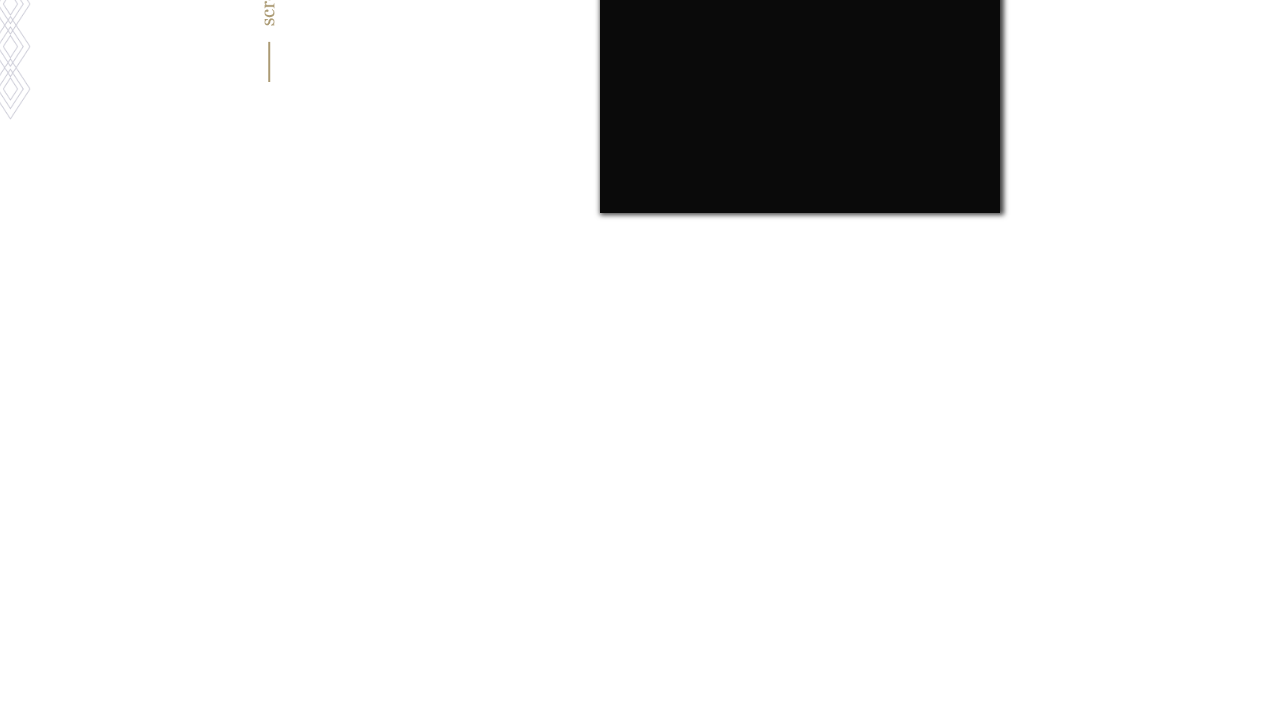
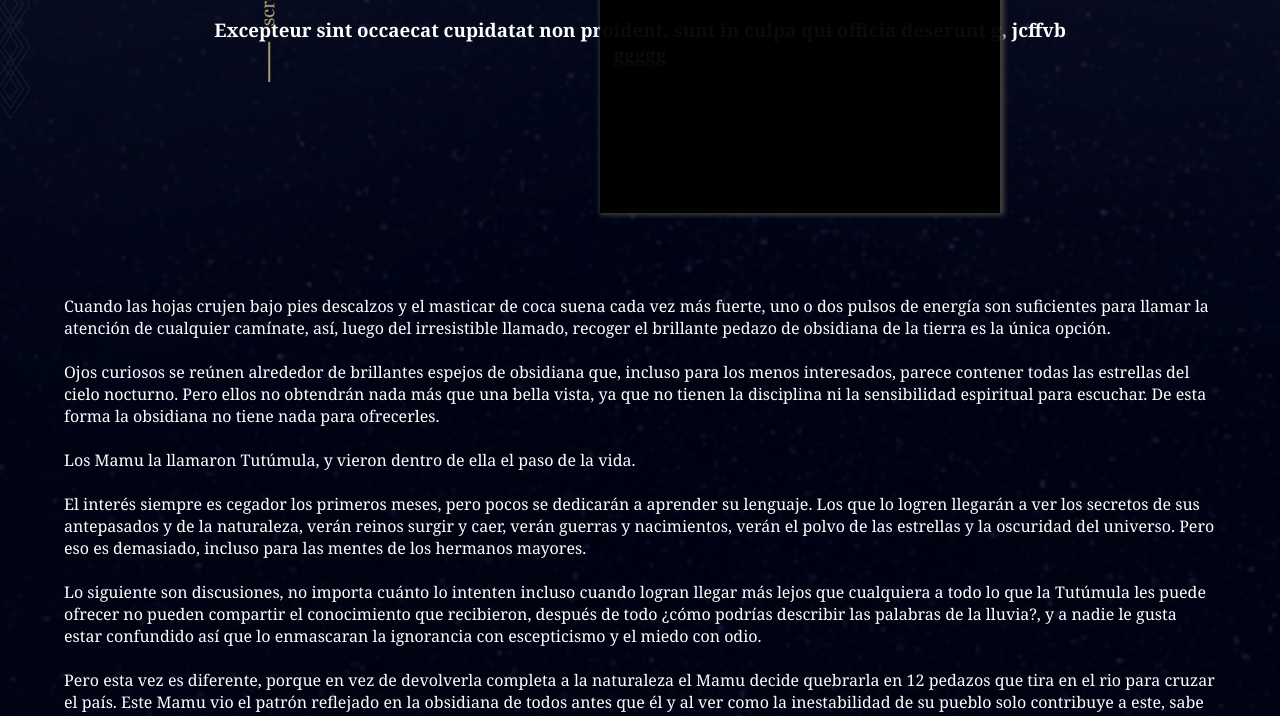
Before and after one commit to Smallyae/tuturuma, a plain HTML site: page index.html in a window 1280 px wide. Shown: the part 587-1303 px from the top of the page. Drawn offline with Linux system fonts and the light colour scheme.

Commit message:
Update estilos.css

```diff
--- a/estilos.css
+++ b/estilos.css
@@ -1,6 +1,6 @@
 
     body{
-        background-image: url(/Documentos/tuturuma/img/bgEstrellas.png) ;
+        background-image: url(img/bgEstrellas.png) ;
         background-repeat: no-repeat;
         background-size: cover;
         background-attachment: fixed;
@@ -12,7 +12,7 @@
         color: white;
     }
     #bg2General{
-        background-image: url(/Documentos/tuturuma/img/bg2.png);
+        background-image: url(/img/bg2.png);
         background-repeat: no-repeat;
         background-size:cover;
         margin: 0%;
```
